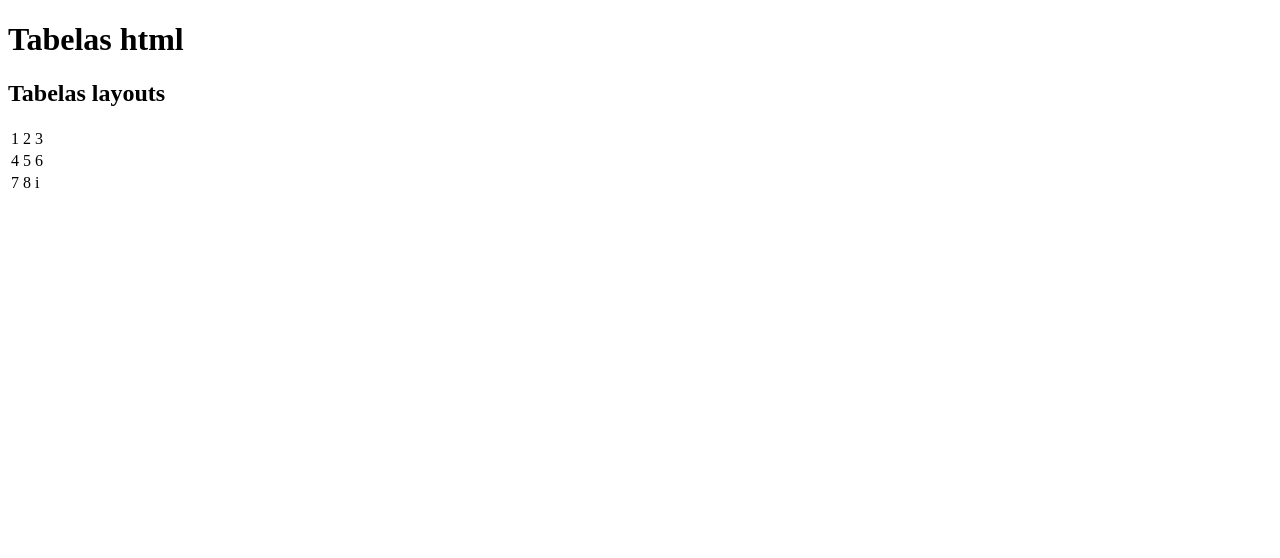
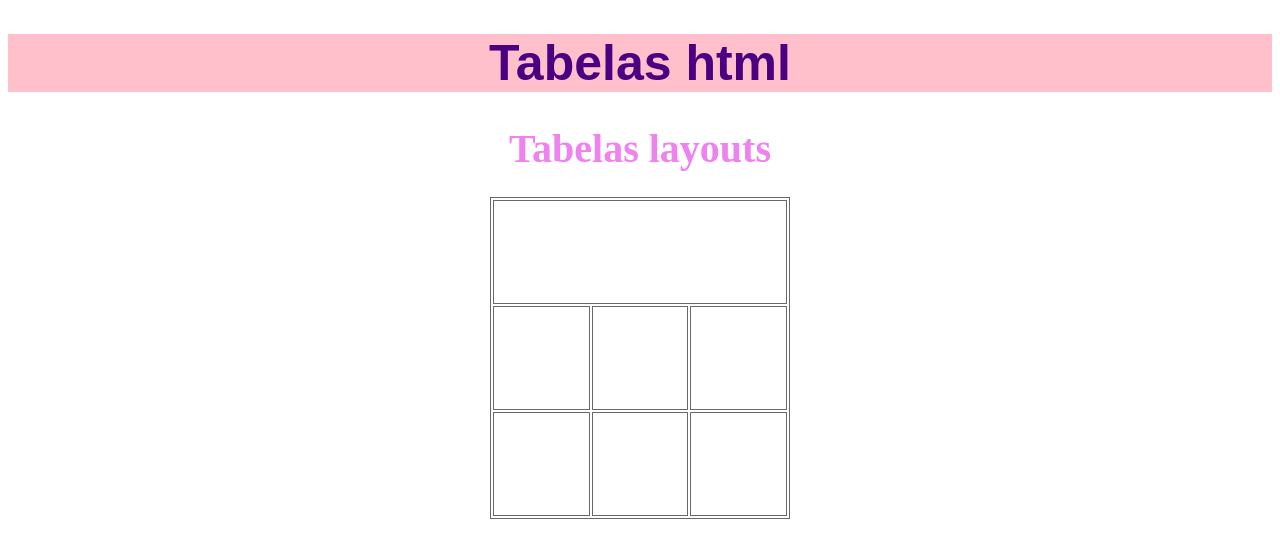
Before and after one commit to elvilys/tables-html, a plain HTML site: page 3folha.html in a window 1280 px wide. Drawn offline with Linux system fonts and the light colour scheme.

Commit message:
modifiquei a tabela um de três

```diff
--- a/3folha.html
+++ b/3folha.html
@@ -10,26 +10,25 @@
 <body>
     <main>
         <h2>Tabelas layouts</h2>
-        <table>
+        <table class="tables">
             <thead>
                 <tr>
-                    <td>1</td>
-                    <td>2</td>
-                    <td>3</td>
+                    <td colspan="3"></td>
+
                 </tr>
             </thead>
             <tbody>
                 <tr>
-                    <td>4</td>
-                    <td>5</td>
-                    <td>6</td>
+                    <td></td>
+                    <td></td>
+                    <td></td>
                 </tr>
             </tbody>
             <tfoot>
                 <tr>
-                    <td>7</td>
-                    <td>8</td>
-                    <td>i</td>
+                    <td></td>
+                    <td></td>
+                    <td></td>
                 </tr>
             </tfoot>
         </table>
--- a/estilos.css
+++ b/estilos.css
@@ -0,0 +1,44 @@
+
+h1 {
+    font-family: Arial, Helvetica, sans-serif;
+    text-align: center;
+    color: indigo;
+    font-size: 50px;
+    background-color: pink;
+    margin-top: 10px auto;
+}
+
+h2 {
+    text-align: center;
+    color: violet;
+    font-size: 40px;
+    margin: 25px auto;
+    padding-top: 25px auto;
+}
+
+.tables {
+    border: double 1px;
+    border-color: dimgray;
+    margin: 25px auto;
+    width: 300px;
+    height: 300px;
+
+
+}
+.tables thead tr td {
+    border: double 1px;
+    border-color: dimgray;
+    height: 100px;
+
+
+}
+.tables tbody tr td {
+    border: double 1px;
+    border-color: dimgray;
+    height: 100px;
+}
+.tables tfoot tr td {
+    border: double 1px;
+    border-color: dimgray;
+    height: 100px;
+}
```
